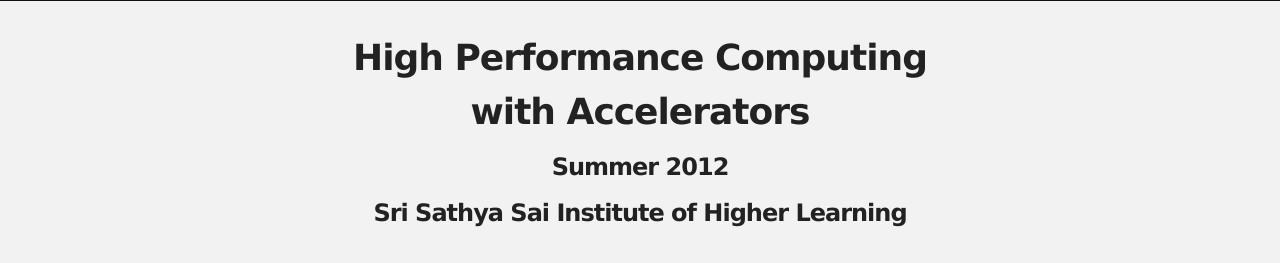
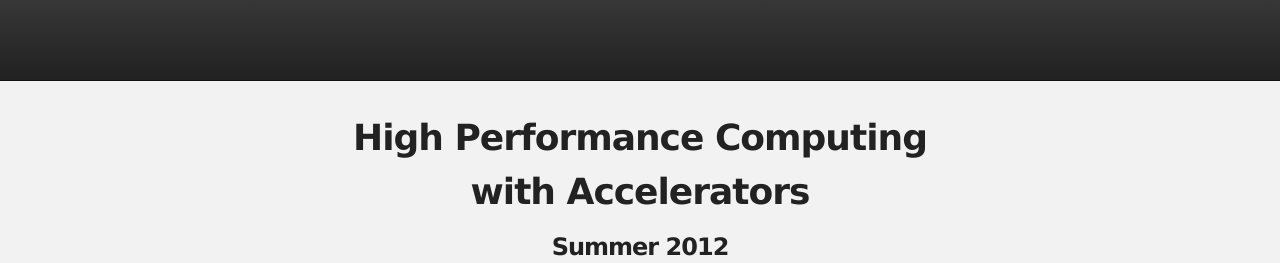
Before and after one commit to dmacssite/dmacssite.github.com, a plain HTML site: page index.html in a window 1280 px wide. Shown: the top 263 px of the page. Drawn offline with Linux system fonts and the light colour scheme.

Commit message:
Update master

```diff
--- a/index.html
+++ b/index.html
@@ -15,9 +15,9 @@
 
     <!-- HEADER -->
     <div id="header_wrap" class="outer">
-        <!-- <header class="inner">
+        <header class="inner">
 
-        </header> -->
+        </header>
     </div>
 
     <!-- MAIN CONTENT -->
```
